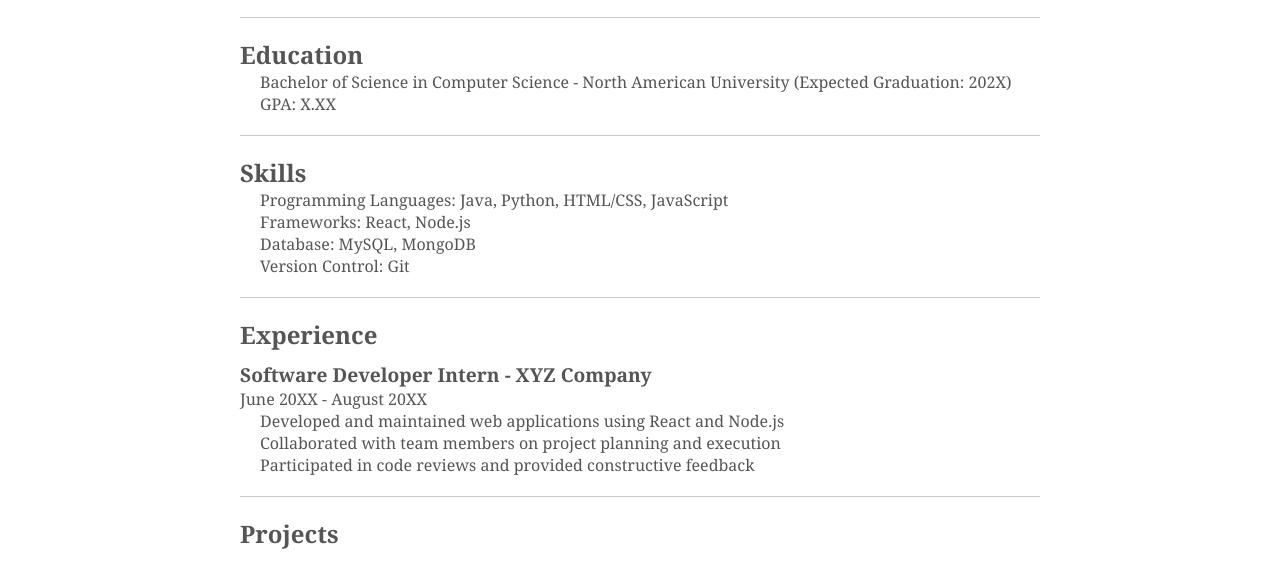
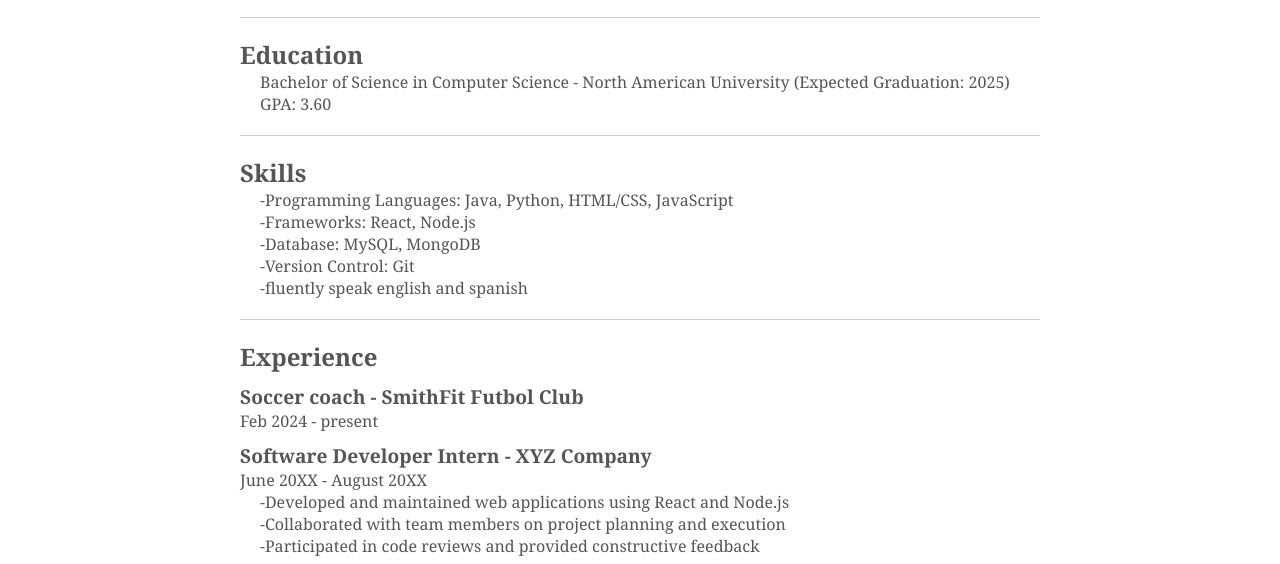
Before and after one commit to roasteddecaf/Portfolio, a plain HTML site: page portfolio web/resume.html in a window 1280 px wide. Shown: the part 235-799 px from the top of the page. Drawn offline with Linux system fonts and the light colour scheme.

Commit message:
Update resume.html

```diff
--- a/portfolio web/resume.html
+++ b/portfolio web/resume.html
@@ -28,25 +28,28 @@
             <hr>
             <h3>Education</h3>
             <ul>
-                <li>Bachelor of Science in Computer Science - North American University (Expected Graduation: 202X)</li>
-                <li>GPA: X.XX</li>
+                <li>Bachelor of Science in Computer Science - North American University (Expected Graduation: 2025)</li>
+                <li>GPA: 3.60</li>
             </ul>
             <hr>
             <h3>Skills</h3>
             <ul>
-                <li>Programming Languages: Java, Python, HTML/CSS, JavaScript</li>
-                <li>Frameworks: React, Node.js</li>
-                <li>Database: MySQL, MongoDB</li>
-                <li>Version Control: Git</li>
+                <li>-Programming Languages: Java, Python, HTML/CSS, JavaScript</li>
+                <li>-Frameworks: React, Node.js</li>
+                <li>-Database: MySQL, MongoDB</li>
+                <li>-Version Control: Git</li>
+                <li>-fluently speak english and spanish</li>
             </ul>
             <hr>
             <h3>Experience</h3>
+            <h4>Soccer coach - SmithFit Futbol Club</h4>
+            <p>Feb 2024 - present</p>
             <h4>Software Developer Intern - XYZ Company</h4>
             <p>June 20XX - August 20XX</p>
             <ul>
-                <li>Developed and maintained web applications using React and Node.js</li>
-                <li>Collaborated with team members on project planning and execution</li>
-                <li>Participated in code reviews and provided constructive feedback</li>
+                <li>-Developed and maintained web applications using React and Node.js</li>
+                <li>-Collaborated with team members on project planning and execution</li>
+                <li>-Participated in code reviews and provided constructive feedback</li>
             </ul>
             <hr>
             <h3>Projects</h3>
@@ -57,6 +60,6 @@
         </div>
     </section>
 
-    <img src="path/to/your/image.jpg" alt="Profile Picture" class="section-image">
+    <img src="" alt="Profile Picture" class="section-image">
 </body>
 </html>
```
